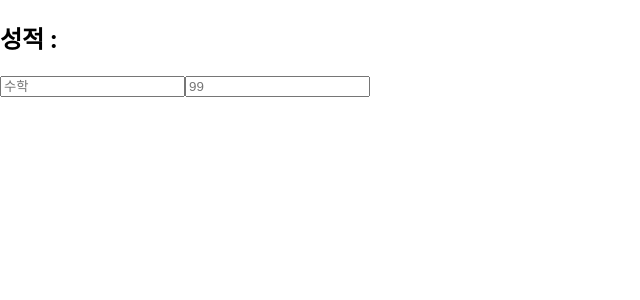
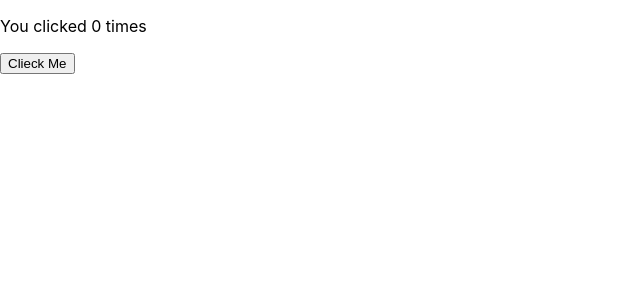
Before and after one commit to future-mi/40th-studying-group, a React (Create React App) app: page / in a window 1280 px wide. Shown: the top 300 px of the page, without its empty margins (0-640 px from the left). Built offline with nearby package versions, Linux system fonts and the light colour scheme.

Commit message:
2023-11-13 13강

```diff
--- a/src/App.js
+++ b/src/App.js
@@ -1,8 +1,25 @@
-import React from "react";
-import Input from "./Input";
+import React, {useState, useEffect } from "react";
 
 function App(){
-  return  <Input/>
+  const [ count, setCount ] = useState(0);
+
+  useEffect(
+    () => {
+      console.log("useEffect");
+      document.title = 'You clicked ${count} times';
+    }
+  )
+
+    return (
+      <>
+        <p> You clicked {count} times </p>
+        <button onClick={
+          () => {
+            console.log("Click");
+            setCount(count + 1);
+          }
+        }>Clieck Me</button>
+      </>
+    )
 }
-
 export default App;
```
